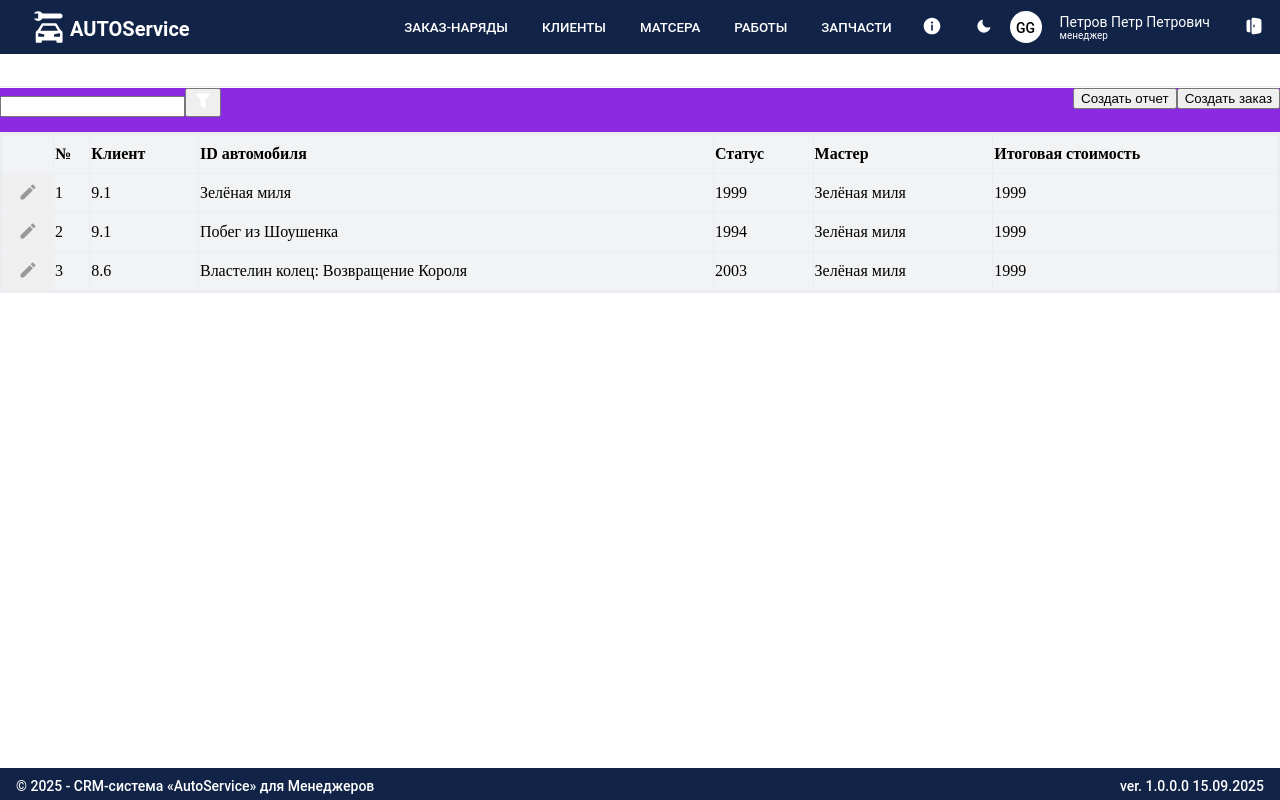
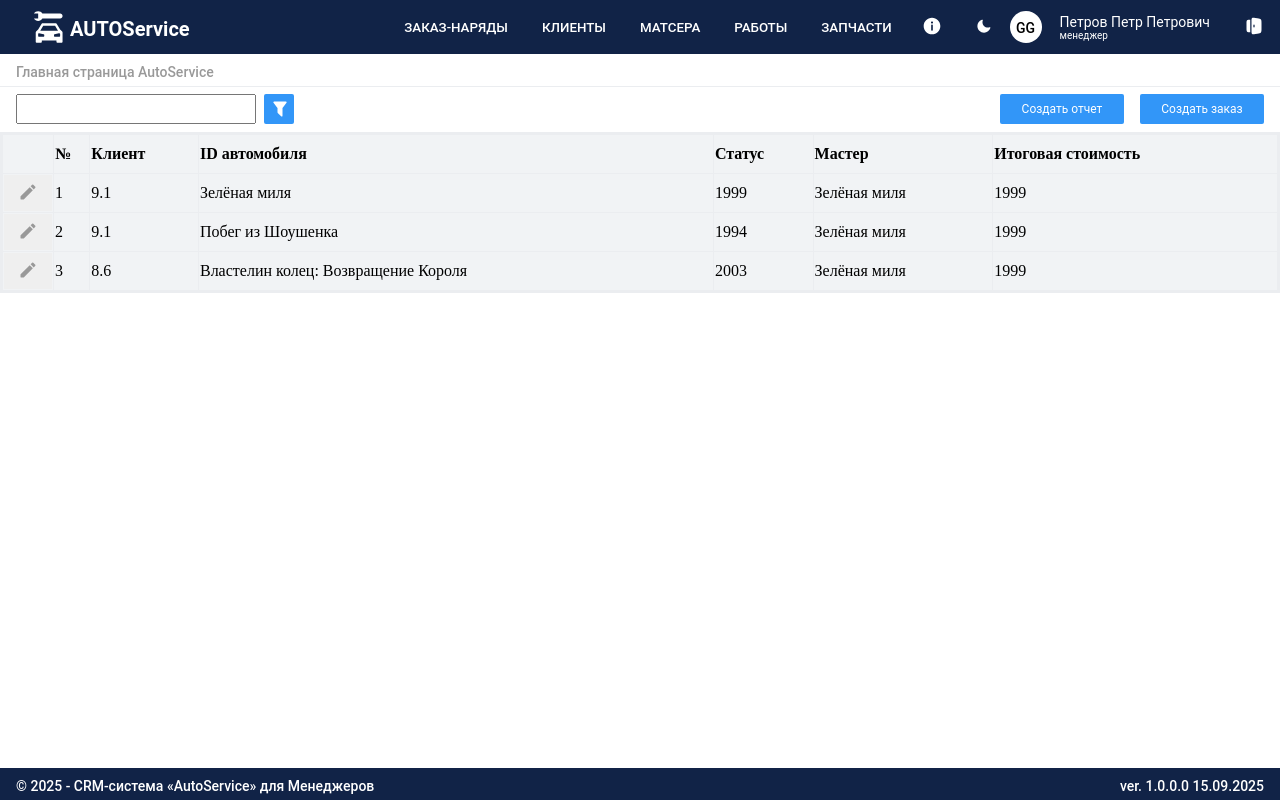
Before and after one commit to RomanSevryuk375/CRM-system, a React (Vite) app in the folder CRM-system/: page / in a window 1280 px wide. Built offline with nearby package versions, Linux system fonts and the light colour scheme; a web font is replaced by a local one.

Commit message:
Finished markup breadcrumbs and toolbar. Started develop table

```diff
--- a/CRM-system/src/Breadcrumbs/Breadcrumbs.css
+++ b/CRM-system/src/Breadcrumbs/Breadcrumbs.css
@@ -10,3 +10,16 @@
     border-collapse: collapse;
     border-color: #EBEDF0;
 }
+
+.breadcrumbs-text{
+    color: #999999;
+    font-family: 'Roboto', sans-serif;
+    font-weight: 500;
+    font-style: normal;
+    font-size: 14px;
+    text-align: end;
+    justify-content: center;
+    justify-items: center;
+    line-height: 8px;
+    margin-left: 16px;
+}
--- a/CRM-system/src/Breadcrumbs/Breadcrumbs.jsx
+++ b/CRM-system/src/Breadcrumbs/Breadcrumbs.jsx
@@ -5,7 +5,7 @@ const breadcrumsText = ['Галвная страница AUTOService','']
 function Breadcrumbs() {
     return(
         <div className='breadcrumbs'>
-
+            <p className='breadcrumbs-text'>Главная страница AutoService</p>
         </div>
     );
 }
--- a/CRM-system/src/Table/Table.jsx
+++ b/CRM-system/src/Table/Table.jsx
@@ -1,10 +1,11 @@
+import Edit from '../assets/Edit.svg';
 import './Table.css'
-import Edit from '../assets/Edit.svg';
 
 function Table() {
   return (
     <table className='tableMarking'>
       <thead>
+        <tr>
           <th className='start-th-button'></th>
           <th>№</th>
           <th>Клиент</th>
@@ -12,6 +13,7 @@ function Table() {
           <th>Статус</th>
           <th>Мастер</th>
           <th>Итоговая стоимость</th>
+        </tr>
       </thead>
       <tbody>
         <tr>
--- a/CRM-system/src/Toolbar/Toolbar.css
+++ b/CRM-system/src/Toolbar/Toolbar.css
@@ -1,13 +1,59 @@
 .toolbar {
-    border-bottom: 1px solid;
-    border-color: #ea2300;
     display: flex;
     flex-direction: row;
     justify-content: space-between;
-    background-color: blueviolet;
+    background-color: #ffffff;
     position: fixed;
     left: 0;
     margin-top: 80px;
     width: 100%;
     height: 46px;
+    border-bottom: 1px solid;
+    border-collapse: collapse;
+    border-color: #EBEDF0;
 }
+
+.toolbar-input {
+    box-sizing: border-box;
+    height: 30px;
+    width: 240px;
+    margin-left: 16px;
+    margin-top: 6px;
+    color: #000000;
+    font-family: 'Roboto', sans-serif;
+    font-weight: 500;
+    font-style: normal;
+    font-size: 14px;
+}
+
+.toolbar-button-filtre {
+    height: 30px;
+    width: 30px;
+    margin-left: 8px;
+    position: absolute;
+    margin-top: 6px;
+    background-color: #3296F8;
+    border-radius: 2px;
+    border: none;
+}
+
+.toolbar-button{
+    height: 30px;
+    width: 124px;
+    background-color: #3296F8;
+    border-radius: 2px;
+    border: none;
+    color: #ffffff;
+    font-family: 'Roboto', sans-serif;
+    font-weight: 400;
+    font-style: normal;
+    font-size: 12px;
+    margin-top: 6px;
+    margin-right: 16px;
+}
+
+.toolbar-button-filtre-img{
+    /* align-items: center; */
+    padding-top: 2px;
+    padding-left: 0px;
+}
--- a/CRM-system/src/Toolbar/Toolbar.jsx
+++ b/CRM-system/src/Toolbar/Toolbar.jsx
@@ -1,18 +1,17 @@
 import Filtre from '../assets/Filter.svg';
 import './Toolbar.css'
 
-const breadcrumsText = ['Галвная страница AUTOService', '']
 
 function Toolbar() {
     return (
         <div className='toolbar'>
             <div>
-                <input type="text" />
-                <button><img src={Filtre} alt="" /></button>
+                <input id='1' className='toolbar-input' type="text" />
+                <button className='toolbar-button-filtre'><img src={Filtre}  alt="1" className='toolbar-button-filtre-img'/></button>
             </div>
             <div>
-                <button>Создать отчет</button>
-                <button>Создать заказ</button>
+                <button className='toolbar-button'>Создать отчет</button>
+                <button className='toolbar-button'>Создать заказ</button>
             </div>
         </div>
     );
```
Lines whose indentation alone changed are shown as unchanged.
